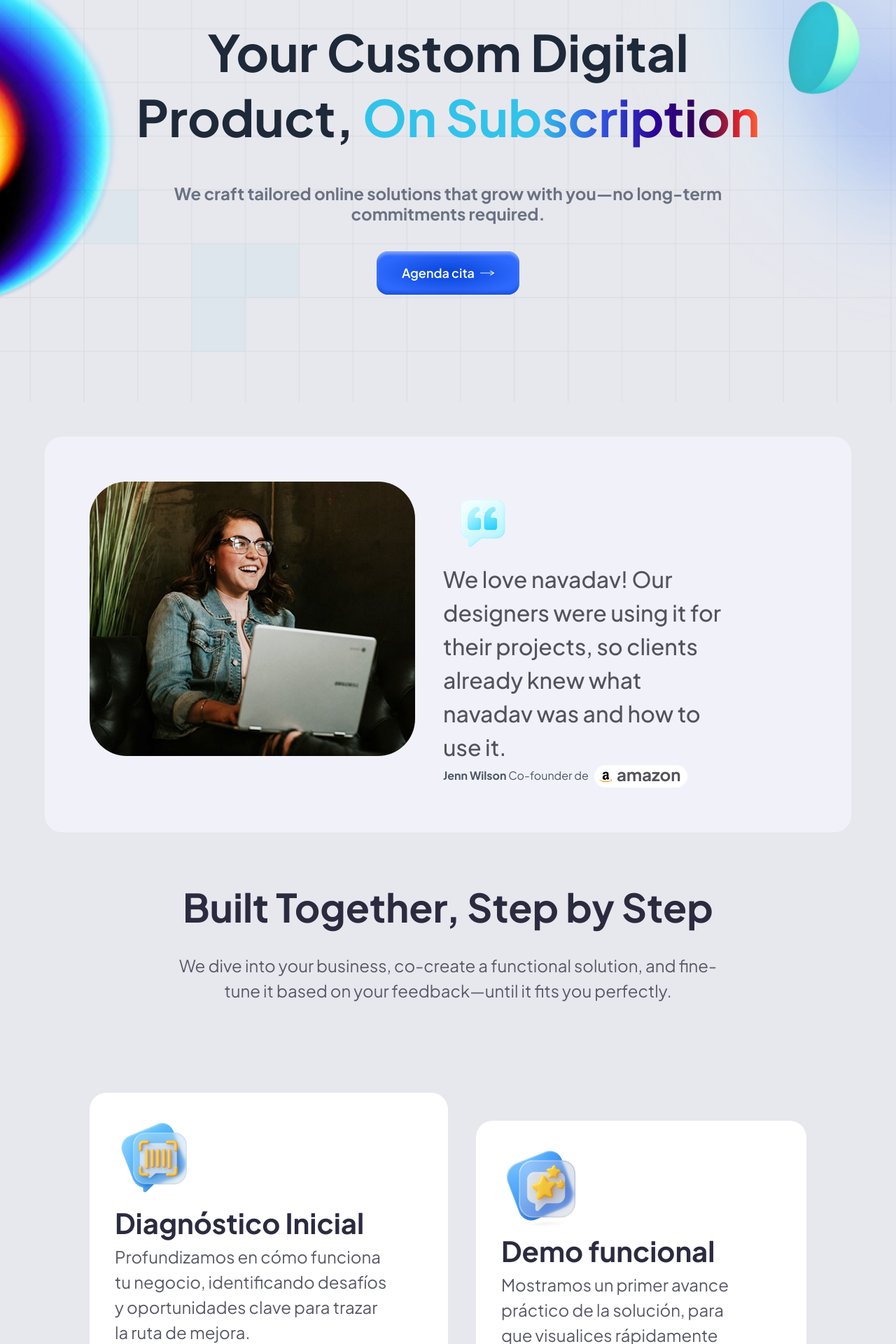
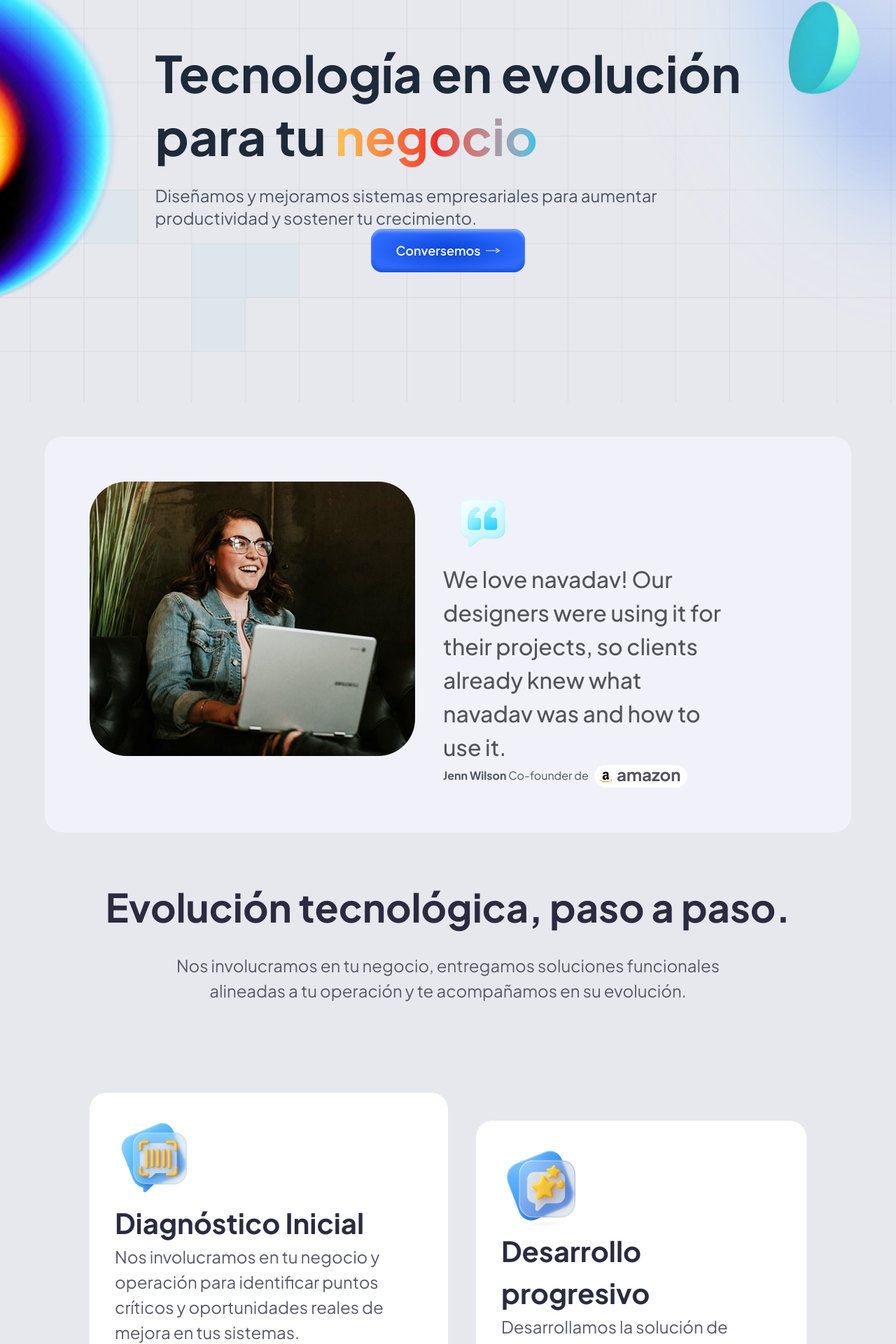
Before and after one commit to navadav-solutions/navadav-homepage, a Next.js app: page / in a window 1280 px wide. Shown: the part 176-2096 px from the top of the page at 70% size. Built offline with nearby package versions, Linux system fonts and the light colour scheme.

Commit message:
Se actualizan textos

```diff
--- a/app/components/AgendaButton/AgendaButton.tsx
+++ b/app/components/AgendaButton/AgendaButton.tsx
@@ -3,18 +3,20 @@ import Image from "next/image";
 import { getAssetPath } from "@/app/utils/assets";
 import { scrollToContact } from "@/app/utils/scrollToContact";
 
-interface AgendaButtonProps {
+interface ConversemosButtonProps {
   isVisible: boolean;
 }
 
-const AgendaButton = ({ isVisible }: AgendaButtonProps) => {
+const ConversemosButton = ({ isVisible }: ConversemosButtonProps) => {
   return (
     <button
       className={`h-[55px] lg:h-[auto] bg-gradient-to-b from-blue-600 to-blue-500 text-white px-[36px] py-[17px] rounded-[16px] text-lg font-semibold shadow-lg flex items-center gap-2 hover:from-blue-700 hover:to-blue-600 transition-all hover:scale-105 cursor-pointer
       ${isVisible ? "opacity-100 translate-y-0" : "opacity-0 translate-y-8"}`}
       style={{
-        background: "radial-gradient(50% 50% at 50% 50%, #0743D7 0%, #2D69FD 100%)",
-        boxShadow: "0 -4px 4px 0 rgba(3, 47, 157, 0.40) inset, 0 4px 4px 0 rgba(250, 251, 255, 0.40) inset",
+        background:
+          "radial-gradient(50% 50% at 50% 50%, #0743D7 0%, #2D69FD 100%)",
+        boxShadow:
+          "0 -4px 4px 0 rgba(3, 47, 157, 0.40) inset, 0 4px 4px 0 rgba(250, 251, 255, 0.40) inset",
         transitionDuration: "700ms",
         transitionTimingFunction: "ease-out",
         ...(isVisible && {
@@ -23,7 +25,7 @@ const AgendaButton = ({ isVisible }: AgendaButtonProps) => {
       }}
       onClick={scrollToContact}
     >
-      Agenda cita
+      Conversemos
       <Image
         src={getAssetPath("/icons/ui/arrow-right.svg")}
         alt="Arrow Right"
@@ -35,4 +37,4 @@ const AgendaButton = ({ isVisible }: AgendaButtonProps) => {
   );
 };
 
-export default AgendaButton;
+export default ConversemosButton;
--- a/app/components/CardStepByStep/CardSteoByStep.tsx
+++ b/app/components/CardStepByStep/CardSteoByStep.tsx
@@ -1,14 +1,32 @@
 import Image from "next/image";
 
-const CardStepByStep = ({ imageSrc, title, description }: { imageSrc: string, title: string, description: string }) => {
+const CardStepByStep = ({
+  imageSrc,
+  title,
+  description,
+}: {
+  imageSrc: string;
+  title: string;
+  description: string;
+}) => {
   return (
-    <section className="flex flex-col items-start justify-start w-full bg-white rounded-[24px] p-[36px]" >
+    <section className="flex flex-col items-start justify-start w-full bg-white rounded-[24px] p-[36px]">
       <div className="">
-        <Image src={imageSrc} alt="Step 1" width={100} height={100} className="lg:w-[100px] w-[80px] lg:h-auto lg:w-auto" />
+        <Image
+          src={imageSrc}
+          alt="Step"
+          width={100}
+          height={100}
+          className="lg:w-[100px] w-[80px] lg:h-auto lg:w-auto"
+        />
       </div>
       <div className="flex flex-col items-start justify-start w-[100%]">
-        <span className="lg:text-[40px] text-[24px] font-[700] text-[#2B2B40] text-start lg:text-center">{title}</span>
-        <p className="lg:text-[24px] text-[18px] font-[400] text-[#585967] text-start lg:w-[90%] w-[100%]">{description}</p>
+        <span className="lg:text-[40px] text-[24px] font-[700] text-[#2B2B40] text-start lg:text-left">
+          {title}
+        </span>
+        <p className="lg:text-[24px] text-[18px] font-[400] text-[#585967] text-start lg:w-[90%] w-[100%]">
+          {description}
+        </p>
       </div>
     </section>
   );
--- a/app/components/MainTitle/MainTitle.tsx
+++ b/app/components/MainTitle/MainTitle.tsx
@@ -1,52 +1,30 @@
 const MainTitle = () => {
   return (
-    <h1 className="text-3xl lg:text-[72px] font-[700] mb-10">
-      <span className="text-gray-800 leading-[1.3]">
-        {/* Mobile: cada línea en bloque */}
-        <span className="block lg:hidden">
-          Your Custom Digital
+    <section className="text-center lg:text-left">
+      <h1
+        className="font-bold text-gray-800 leading-tight
+                     text-3xl sm:text-4xl lg:text-[72px]"
+      >
+        Tecnología en evolución <br className="hidden lg:block" />
+        para tu{" "}
+        <span
+          className="inline-block bg-gradient-to-r
+                     from-[#FAC354] via-[#EF2A2A] to-[#32C3EA]
+                     bg-clip-text text-transparent"
+        >
+          negocio
         </span>
-        <span className="block lg:hidden">
-          Product,{" "}
-          <span
-            className="inline-block"
-            style={{
-              background:
-                "linear-gradient(270deg, #FAC354 -5.84%, #EF2A2A 4.3%, #340551 14.64%, #2C0296 26.14%, #3155E0 40.04%, #32C3EA 56.2%)",
-              WebkitBackgroundClip: "text",
-              WebkitTextFillColor: "transparent",
-              backgroundClip: "text",
-            }}
-          >
-            On Subscription
-          </span>
-        </span>
-        <p className="block lg:hidden text-[16px] font-[400] text-gray-600 lg:w-[90%] w-[100%] m-[0px]">
-          We craft tailored online solutions that grow with you—no long-term commitments required.
-        </p>
-        {/* Desktop: todo en línea */}
-        <span className="hidden lg:inline">
-          Your Custom Digital <br /> Product,{" "}
-          <span
-            className="inline-block"
-            style={{
-              background:
-                "linear-gradient(270deg, #FAC354 -5.84%, #EF2A2A 4.3%, #340551 14.64%, #2C0296 26.14%, #3155E0 40.04%, #32C3EA 56.2%)",
-              WebkitBackgroundClip: "text",
-              WebkitTextFillColor: "transparent",
-              backgroundClip: "text",
-            }}
-          >
-            On Subscription
-          </span>{" "}
-        </span>
-      </span>
-      <div className="hidden lg:inline-flex flex-col items-center justify-center">
-        <p className="text-[24px] font-[700] text-gray-500 lg:w-[80%] w-[100%] m-[0px]">
-          We craft tailored online solutions that grow with you—no long-term commitments required.
-        </p>
-      </div>
-    </h1>
+      </h1>
+
+      <p
+        className="mt-6 text-gray-600
+                    text-base sm:text-lg lg:text-2xl
+                    max-w-xl lg:max-w-3xl mx-auto lg:mx-0"
+      >
+        Diseñamos y mejoramos sistemas empresariales para aumentar productividad
+        y sostener tu crecimiento.
+      </p>
+    </section>
   );
 };
 
--- a/app/components/ServiceHero/ServiceHero.tsx
+++ b/app/components/ServiceHero/ServiceHero.tsx
@@ -2,7 +2,7 @@
 
 import { useEffect, useState } from "react";
 import { getAssetPath } from "@/app/utils/assets";
-import AgendaButton from "@/app/components/AgendaButton/AgendaButton";
+import ConversemosButton from "@/app/components/AgendaButton/AgendaButton";
 
 const ServiceHero = () => {
   const [isVisible, setIsVisible] = useState(false);
@@ -81,7 +81,7 @@ const ServiceHero = () => {
               </span>
             </span>
           </h1>
-          <AgendaButton isVisible={isVisible} />
+          <ConversemosButton isVisible={isVisible} />
         </div>
       </div>
     </section>
--- a/app/data/listServices.ts
+++ b/app/data/listServices.ts
@@ -1,85 +1,86 @@
-import { ListServices } from "@/app/types/listServicesTypes"
-import { getAssetPath } from "@/app/utils/assets"
+import { ListServices } from "@/app/types/listServicesTypes";
+import { getAssetPath } from "@/app/utils/assets";
 
-export const listServicesUxUi: ListServices[] = [
+const listServicesDevelopment: ListServices[] = [
   {
-    title: "Diseño web",
+    title: "Aplicaciones Web Personalizadas",
     link: "https://www.google.com",
   },
   {
-    title: "UX/UI Design",
+    title: "Integraciones y APIs Empresariales",
     link: "https://www.google.com",
   },
   {
-    title: "Mobile app design",
+    title: "Modernización y Refactorización de Sistemas",
+    link: "https://www.google.com",
+  },
+];
+
+const listServicesBusinessIntelligence: ListServices[] = [
+  {
+    title: "Modelamiento de Datos y Dashboards Gerenciales",
     link: "https://www.google.com",
   },
   {
-    title: "Branding",
-    link: "https://www.google.com",
-  },
-]
-
-
-export const listServicesDevelopment: ListServices[] = [
-  {
-    title: "Custom software",
+    title: "Consultoría Microsoft 365 y Automatización Empresarial",
     link: "https://www.google.com",
   },
   {
-    title: "Business Intelligence Consulting",
+    title: "Transformación Digital y Metodologías Ágiles",
+    link: "https://www.google.com",
+  },
+];
+
+const listServicesUxUi: ListServices[] = [
+  {
+    title: "Diseño UX/UI",
     link: "https://www.google.com",
   },
   {
-    title: "Mobile app design",
+    title: "Identidad Visual y Sitios Web Corporativos",
     link: "https://www.google.com",
   },
   {
-    title: "MS 365 Consulting",
+    title: "Optimización de Experiencia Digital",
     link: "https://www.google.com",
   },
+];
 
-]
-
-export const listServicesAutomation: ListServices[] = [
+const listServicesAutomation: ListServices[] = [
   {
-    title: "Custom software",
+    title: "Automatización de Procesos",
     link: "https://www.google.com",
   },
   {
-    title: "Business Intelligence Consulting",
+    title: "Agentes Inteligentes Empresariales",
     link: "https://www.google.com",
   },
   {
-    title: "Mobile app design",
+    title: "Flujos Inteligentes de Negocio",
     link: "https://www.google.com",
   },
-  {
-    title: "MS 365 Consulting",
-    link: "https://www.google.com",
-  },
-]
-
+];
 
 export const services = [
   {
-    title: "Desarrollo",
+    title: "Soluciones Empresariales a la Medida",
     imageSrc: getAssetPath("/images/services/desarrollo.png"),
     listServices: listServicesDevelopment,
   },
+
   {
-    title: "Inteligencia de negocios",
-    imageSrc: getAssetPath("/images/services/desarrollo.png"),
-    listServices: listServicesDevelopment,
-  },
-  {
-    title: "Automatización",
+    title: "Automatización e Inteligencia Artificial",
     imageSrc: getAssetPath("/images/services/desarrollo.png"),
     listServices: listServicesAutomation,
   },
   {
-    title: "Diseño",
+    title: "Inteligencia de Negocio",
+    imageSrc: getAssetPath("/images/services/desarrollo.png"),
+    listServices: listServicesBusinessIntelligence,
+  },
+  {
+    title: "Diseño y Experiencia Digital",
     imageSrc: getAssetPath("/images/services/diseno-service.png"),
     listServices: listServicesUxUi,
   },
-]
+];
--- a/app/data/stepByStep.ts
+++ b/app/data/stepByStep.ts
@@ -3,22 +3,26 @@ import { getAssetPath } from "@/app/utils/assets";
 export const stepByStep: StepByStep[] = [
   {
     title: "Diagnóstico Inicial",
-    description: "Profundizamos en cómo funciona tu negocio, identificando desafíos y oportunidades clave para trazar la ruta de mejora.",
+    description:
+      "Nos involucramos en tu negocio y operación para identificar puntos críticos y oportunidades reales de mejora en tus sistemas.",
     imageSrc: getAssetPath("/icons/steps/diagnostico.svg"),
   },
   {
-    title: "Demo funcional",
-    description: "Mostramos un primer avance práctico de la solución, para que visualices rápidamente cómo encaja con tus necesidades.",
+    title: "Desarrollo progresivo",
+    description:
+      "Desarrollamos la solución de forma progresiva, entregando avances funcionales que permiten evaluar decisiones, ajustar el enfoque y reducir riesgos desde etapas tempranas.",
     imageSrc: getAssetPath("/icons/steps/demo.svg"),
   },
   {
-    title: "Retroalimentación Activa",
-    description: "Recogemos tus impresiones y las de tu equipo para pulir la propuesta y asegurar que responde al 100% a tus expectativas.",
+    title: "Validación operativa",
+    description:
+      "Revisamos cada avance contigo y con tu equipo, incorporando retroalimentación continua para asegurar que la solución funciona correctamente.",
     imageSrc: getAssetPath("/icons/steps/retroalimentacion.svg"),
   },
   {
-    title: "Despliegue Estratégico",
-    description: "Lanzamos la solución en tu día a día, acompañándote de cerca para que impacte de forma inmediata en tus objetivos y crezca junto a ti.",
+    title: "Integración en la operación",
+    description:
+      "Integramos la solución en tu operación diaria y acompañamos su evolución para asegurar impacto real y sostenibilidad en el tiempo.",
     imageSrc: getAssetPath("/icons/steps/diagnostico2.svg"),
   },
-]
+];
--- a/app/page.tsx
+++ b/app/page.tsx
@@ -11,7 +11,7 @@ import { listTestimonials } from "@/app/data/listTestimonials";
 import CustomerHero from "@/app/components/CustomerHero/CustomerHero";
 import TitleSection from "@/app/components/TitleSection/TitleSection";
 import MainTitle from "@/app/components/MainTitle/MainTitle";
-import AgendaButton from "@/app/components/AgendaButton/AgendaButton";
+import ConversemosButton from "@/app/components/AgendaButton/AgendaButton";
 
 export default function Home() {
   return (
@@ -22,11 +22,10 @@ export default function Home() {
           backgroundImage: `url(${getAssetPath("/images/misc/ejemplo1.png")})`,
         }}
       >
-
         <div className="w-full lg:w-[80%] mx-auto h-full flex items-center justify-center relative z-10">
           <div className="flex flex-col items-center justify-center text-center">
             <MainTitle />
-            <AgendaButton isVisible />
+            <ConversemosButton isVisible />
           </div>
         </div>
       </section>
@@ -35,8 +34,9 @@ export default function Home() {
 
       <section className="w-[80%] mx-auto py-16 text-center flex flex-col justify-center items-center">
         <TitleSection
-          title="Built Together, Step by Step"
-          description="We dive into your business, co-create a functional solution, and fine-tune it based on your feedback—until it fits you perfectly."
+          title="Evolución tecnológica, paso a paso."
+          description="Nos involucramos en tu negocio, entregamos soluciones funcionales
+          alineadas a tu operación y te acompañamos en su evolución."
         />
       </section>
 
@@ -44,10 +44,13 @@ export default function Home() {
         <div className="flex flex-col lg:flex-row items-start justify-start lg:gap-10 gap-4">
           <div className="grid lg:grid-cols-2 grid-cols-1 lg:gap-0 gap-4">
             {stepByStep.map((step, index) => (
-              <div key={step.title} className={index % 2 === 1 ? "lg:mt-10 lg:ml-10 ml-0" : ""}>
+              <div
+                key={step.title}
+                className={index % 2 === 1 ? "lg:mt-10 lg:ml-10 ml-0" : ""}
+              >
                 <CardStepByStep
+                  title={step.title}
                   imageSrc={step.imageSrc}
-                  title={step.title}
                   description={step.description}
                 />
               </div>
@@ -55,7 +58,6 @@ export default function Home() {
           </div>
         </div>
       </section>
-
 
       <section className="w-[90%] mx-auto py-16 text-center flex flex-col justify-center items-center relative">
         <Image
@@ -66,10 +68,11 @@ export default function Home() {
           className="absolute left-10 top-[0%] -translate-y-[50%] hidden lg:block"
         />
         <h2 className="text-[32px] lg:text-[56px] font-bold text-[#2B2B40] mb-6">
-          Expert Services, Tangible Results
+          Servicios Especializados, Impacto Real
         </h2>
         <p className="text-[24px] font-[400] text-[#585967] lg:w-[60%] w-[100%] m-[0px]">
-          From strategy to execution, our services are designed to solve real problems and grow your business.
+          Trabajamos con tu equipo para diseñar e implementar soluciones que
+          generan impacto real y evolucionan con tu negocio.
         </p>
       </section>
 
```
Also changed, not shown: app/components/CardServices/CardServices.tsx (+30 -19 lines), app/components/Navbar/Navbar.tsx (+51 -24 lines), 1 other file (tests, documents, lock files or other folders).
